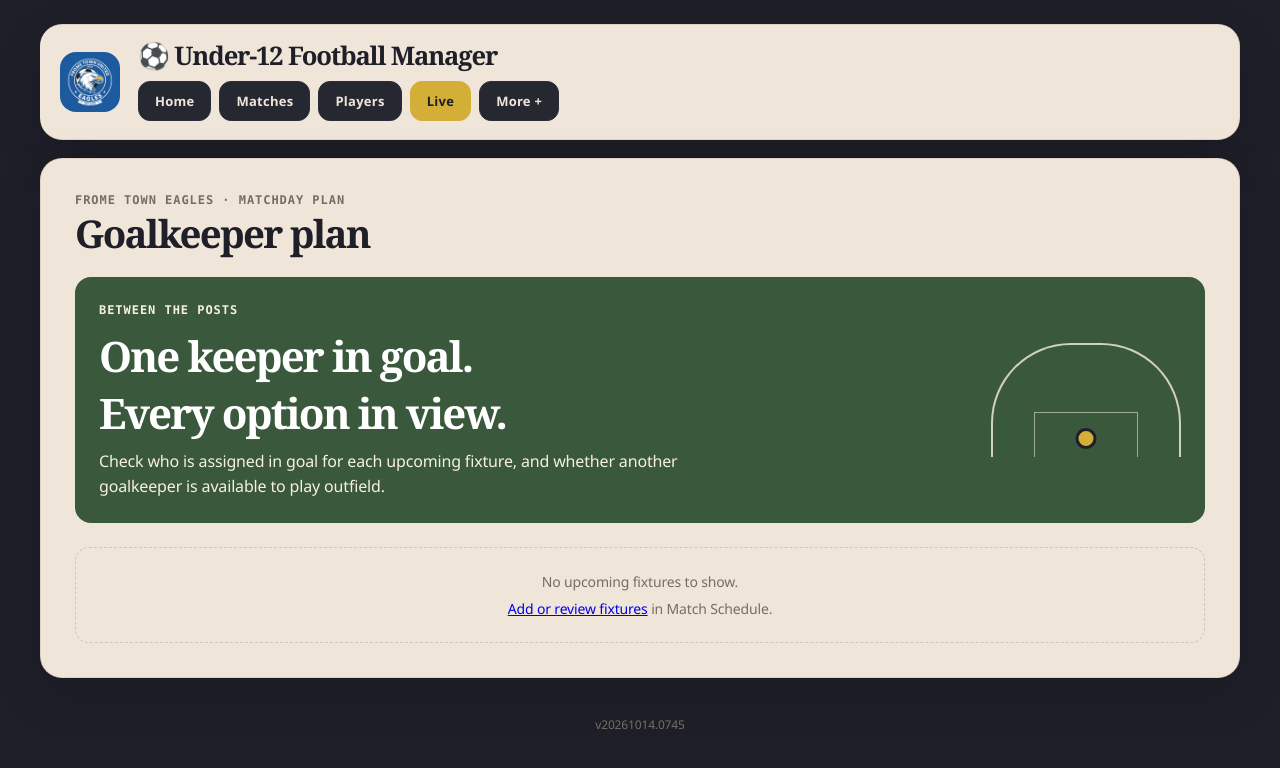
After one commit to counterfitninja/frometowneagles, a Flask app: page /goalkeepers in a window 1280 px wide. The commit adds this page. Shown: the top 768 px of the page. Run offline with Flask 3, Linux system fonts and the light colour scheme; the visitor is signed in with stand-in values (Sample User, id 1); data comes from the database, SQL or seed files in the repository; data that the repository does not hold is empty.

Commit message:
Add goalkeeper fixture overview
Co-authored-by: Copilot App <223556219+Copilot@users.noreply.github.com>

```diff
--- a/app.py
+++ b/app.py
@@ -20,7 +20,7 @@ def add_security_headers(response):
     response.headers['X-XSS-Protection'] = '1; mode=block'
     if request.path == '/static/sw.js':
         response.headers['Service-Worker-Allowed'] = '/'
-    if request.path.startswith(('/team-generator', '/public/players/', '/players/absence')):
+    if request.path.startswith(('/team-generator', '/public/players/', '/players/absence', '/goalkeepers')):
         response.headers.setdefault('Cache-Control', 'private, no-store')
     return response
 
@@ -1426,6 +1426,57 @@ def matches_overview():
                          player_stats=stats_list,
                          version=VERSION)
 
+@app.route('/goalkeepers')
+@login_required
+def goalkeepers():
+    today = datetime.now().date().isoformat()
+    with get_db() as conn:
+        matches_list = conn.execute('''
+            SELECT m.id, m.match_date, m.opponent, m.location, f.data AS formation_data
+            FROM matches m
+            LEFT JOIN formations f ON m.formation_id = f.id
+            WHERE m.match_date >= ?
+            ORDER BY m.match_date, m.id
+        ''', (today,)).fetchall()
+        goalkeepers_by_id = {
+            str(player['id']): dict(player)
+            for player in conn.execute(
+                "SELECT id, name FROM players WHERE position = 'GK' AND status = 'active'"
+            ).fetchall()
+        }
+
+    fixtures = []
+    for row in matches_list:
+        match = dict(row)
+        match['in_goal'] = {}
+        match['outfield_options'] = {}
+        match['team_selected'] = False
+
+        if match['formation_data']:
+            formation_data = json.loads(match['formation_data'])
+            for formation in formation_data.get('formations', []):
+                for key in ('players', 'subs'):
+                    for slot in formation.get(key, []):
+                        match['team_selected'] = True
+                        player_id = str(slot.get('id'))
+                        goalkeeper = goalkeepers_by_id.get(player_id)
+                        if not goalkeeper:
+                            continue
+                        position = slot.get('position') or 'GK'
+                        destination = match['in_goal'] if position == 'GK' else match['outfield_options']
+                        destination[player_id] = goalkeeper
+
+        # A goalkeeper appearing in goal in any saved formation is not also
+        # presented as an outfield option for the same fixture.
+        for player_id in match['in_goal']:
+            match['outfield_options'].pop(player_id, None)
+        match['in_goal'] = list(match['in_goal'].values())
+        match['outfield_options'] = list(match['outfield_options'].values())
+        match['goalkeeper_count'] = len(match['in_goal']) + len(match['outfield_options'])
+        fixtures.append(match)
+
+    return render_template('goalkeepers.html', fixtures=fixtures, version=VERSION)
+
 @app.route('/matches/overview/text')
 @login_required
 def matches_overview_text():
--- a/templates/base.html
+++ b/templates/base.html
@@ -47,7 +47,6 @@
         .header {
             background: var(--paper);
             border: 1px solid var(--line);
-            border-left: 8px solid var(--red);
             border-radius: 0;
             padding: 18px 20px;
             margin-bottom: 18px;
@@ -326,6 +325,7 @@
                         <div class="menu-actions">
                             <a href="/gameday">Plan next team</a>
                             <a href="/team-generator">Generate teams</a>
+                            <a href="{{ url_for('goalkeepers') }}">Goalkeepers</a>
                             <a href="{{ url_for('plan_player_absence') }}">Plan a player absence</a>
                             <a href="/formations">Saved formations</a>
                             <a href="/stats">Leaderboard</a>
--- /dev/null
+++ b/templates/goalkeepers.html
@@ -0,0 +1,286 @@
+{% extends "base.html" %}
+
+{% block title %}Goalkeeper Plan - {{ team_title }}{% endblock %}
+
+{% block extra_css %}
+<style>
+    .keeper-page {
+        overflow: hidden;
+    }
+
+    .keeper-intro {
+        display: grid;
+        grid-template-columns: minmax(0, 1fr) 190px;
+        align-items: center;
+        gap: 24px;
+        padding: 24px;
+        margin: 8px 0 24px;
+        background: #39583c;
+        color: #f7efe5;
+        border-radius: 16px;
+    }
+
+    .card .keeper-intro p {
+        max-width: 620px;
+        color: #f7efe5 !important;
+        line-height: 1.55;
+    }
+
+    .keeper-eyebrow,
+    .fixture-date,
+    .keeper-label {
+        font-family: "Consolas", "Courier New", monospace;
+        font-size: 12px;
+        font-weight: 700;
+        letter-spacing: .08em;
+        text-transform: uppercase;
+    }
+
+    .keeper-intro .keeper-eyebrow {
+        margin-bottom: 8px;
+        color: #f1d16a !important;
+    }
+
+    .card .keeper-intro h2 {
+        margin-bottom: 8px;
+        color: #fff !important;
+        font-size: clamp(28px, 4vw, 42px);
+    }
+
+    .goal-mouth {
+        position: relative;
+        height: 114px;
+        border: 2px solid rgba(247, 239, 229, .8);
+        border-bottom: 0;
+        border-radius: 80px 80px 0 0;
+    }
+
+    .goal-mouth::before {
+        position: absolute;
+        right: 22%;
+        bottom: 0;
+        left: 22%;
+        height: 44px;
+        border: 1px solid rgba(247, 239, 229, .55);
+        border-bottom: 0;
+        content: "";
+    }
+
+    .goal-mouth::after {
+        position: absolute;
+        right: 50%;
+        bottom: 8px;
+        width: 15px;
+        height: 15px;
+        border: 3px solid #1e1f28;
+        border-radius: 50%;
+        background: #d4af37;
+        content: "";
+        transform: translateX(50%);
+    }
+
+    .fixture-list {
+        display: grid;
+        gap: 14px;
+    }
+
+    .keeper-fixture {
+        padding: 20px;
+        border: 1px solid #d2c5b6;
+        border-top: 3px solid #39583c;
+        border-radius: 14px;
+        background: #f7efe5;
+    }
+
+    .fixture-heading {
+        display: flex;
+        justify-content: space-between;
+        align-items: flex-start;
+        gap: 16px;
+        padding-bottom: 14px;
+        border-bottom: 1px solid #d2c5b6;
+    }
+
+    .fixture-heading h3 {
+        margin: 2px 0 4px;
+        font-size: 23px;
+    }
+
+    .fixture-date {
+        color: #756d66;
+    }
+
+    .fixture-location {
+        color: #756d66;
+        font-size: 14px;
+    }
+
+    .keeper-status {
+        flex: 0 0 auto;
+        padding: 7px 10px;
+        border-radius: 999px;
+        background: #39583c;
+        color: #fff;
+        font-size: 12px;
+        font-weight: 750;
+    }
+
+    .keeper-status.solo {
+        background: #d4af37;
+        color: #1e1f28;
+    }
+
+    .keeper-status.pending {
+        background: #dedbd4;
+        color: #393630;
+    }
+
+    .keeper-assignments {
+        display: grid;
+        grid-template-columns: repeat(2, minmax(0, 1fr));
+        gap: 12px;
+        padding-top: 14px;
+    }
+
+    .keeper-assignment {
+        min-height: 96px;
+        padding: 14px;
+        border-radius: 12px;
+        background: #efe5d8;
+    }
+
+    .keeper-assignment.in-goal {
+        border-top: 3px solid #39583c;
+    }
+
+    .keeper-assignment.outfield {
+        border-top: 3px solid #d4af37;
+    }
+
+    .keeper-label {
+        margin-bottom: 8px;
+        color: #756d66;
+    }
+
+    .keeper-assignment .keeper-names {
+        color: #1e1f28;
+        font-size: 18px;
+        font-weight: 750;
+    }
+
+    .keeper-note,
+    .no-keeper-fixtures {
+        margin-top: 12px;
+        color: #756d66;
+        font-size: 14px;
+    }
+
+    .no-keeper-fixtures {
+        padding: 24px;
+        border: 1px dashed #d2c5b6;
+        border-radius: 14px;
+        text-align: center;
+    }
+
+    @media (max-width: 640px) {
+        .keeper-intro {
+            grid-template-columns: 1fr;
+            padding: 20px;
+        }
+
+        .goal-mouth {
+            width: 150px;
+            height: 82px;
+            margin: 0 auto;
+        }
+
+        .fixture-heading {
+            flex-direction: column;
+            gap: 10px;
+        }
+
+        .keeper-assignments {
+            grid-template-columns: 1fr;
+        }
+    }
+</style>
+{% endblock %}
+
+{% block content %}
+<main class="card keeper-page">
+    <p class="keeper-eyebrow">Frome Town Eagles · matchday plan</p>
+    <h2>Goalkeeper plan</h2>
+    <section class="keeper-intro" aria-label="How to read the goalkeeper plan">
+        <div>
+            <p class="keeper-eyebrow">Between the posts</p>
+            <h2>One keeper in goal.<br>Every option in view.</h2>
+            <p>Check who is assigned in goal for each upcoming fixture, and whether another goalkeeper is available to play outfield.</p>
+        </div>
+        <div class="goal-mouth" aria-hidden="true"></div>
+    </section>
+
+    {% if fixtures %}
+    <div class="fixture-list">
+        {% for fixture in fixtures %}
+        <article class="keeper-fixture">
+            <header class="fixture-heading">
+                <div>
+                    <p class="fixture-date">{{ fixture.match_date | ukdate }}</p>
+                    <h3>vs {{ fixture.opponent }}</h3>
+                    <p class="fixture-location">{{ fixture.location or 'Location to be confirmed' }}</p>
+                </div>
+                {% if not fixture.team_selected %}
+                <span class="keeper-status pending">Team not selected</span>
+                {% elif fixture.in_goal|length == 1 and fixture.goalkeeper_count == 1 %}
+                <span class="keeper-status solo">Only keeper selected</span>
+                {% elif fixture.in_goal|length == 1 %}
+                <span class="keeper-status">One keeper in goal</span>
+                {% elif fixture.in_goal|length > 1 %}
+                <span class="keeper-status">Keeper changes saved</span>
+                {% else %}
+                <span class="keeper-status solo">No keeper assigned</span>
+                {% endif %}
+            </header>
+
+            {% if fixture.team_selected %}
+            <div class="keeper-assignments">
+                <section class="keeper-assignment in-goal">
+                    <p class="keeper-label">In goal</p>
+                    <p class="keeper-names">
+                        {% if fixture.in_goal %}
+                            {% for keeper in fixture.in_goal %}{{ keeper.name }}{% if not loop.last %}, {% endif %}{% endfor %}
+                        {% else %}
+                            Not assigned
+                        {% endif %}
+                    </p>
+                </section>
+                <section class="keeper-assignment outfield">
+                    <p class="keeper-label">Outfield option</p>
+                    <p class="keeper-names">
+                        {% if fixture.outfield_options %}
+                            {% for keeper in fixture.outfield_options %}{{ keeper.name }}{% if not loop.last %}, {% endif %}{% endfor %}
+                        {% else %}
+                            None selected
+                        {% endif %}
+                    </p>
+                </section>
+            </div>
+            {% if fixture.in_goal|length == 1 and fixture.goalkeeper_count == 1 %}
+            <p class="keeper-note">This is the only goalkeeper included in the saved team.</p>
+            {% elif not fixture.in_goal %}
+            <p class="keeper-note">No goalkeeper is assigned in goal. Review this team before matchday.</p>
+            {% endif %}
+            {% else %}
+            <p class="keeper-note">Save a team for this fixture to see the goalkeeper assignments.</p>
+            {% endif %}
+        </article>
+        {% endfor %}
+    </div>
+    {% else %}
+    <div class="no-keeper-fixtures">
+        <p>No upcoming fixtures to show.</p>
+        <p style="margin-top: 8px;"><a href="/matches">Add or review fixtures</a> in Match Schedule.</p>
+    </div>
+    {% endif %}
+</main>
+{% endblock %}
```
Also changed, not shown: tests/test_goalkeepers.py (added, +97 -0 lines), README.md.
